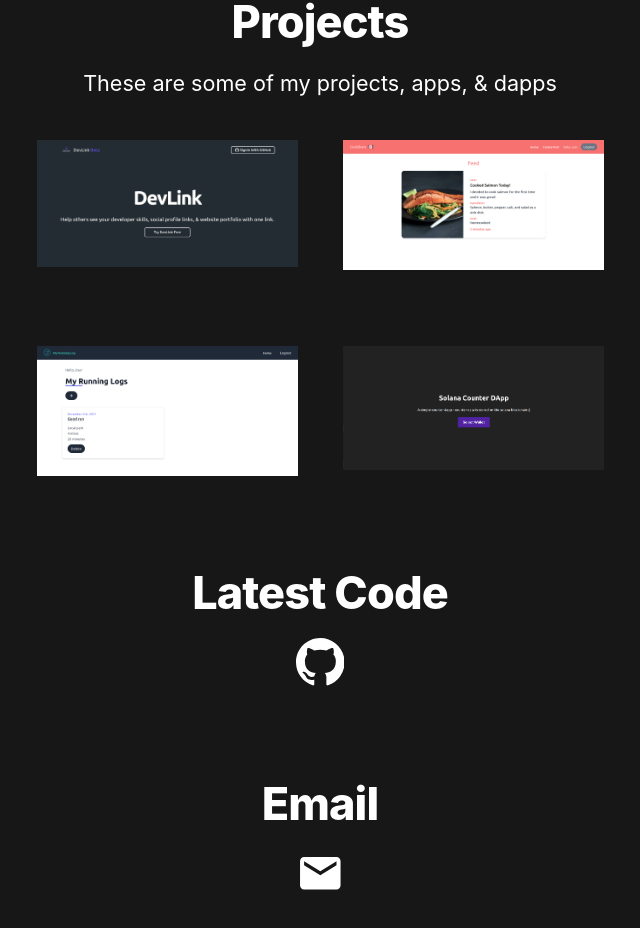
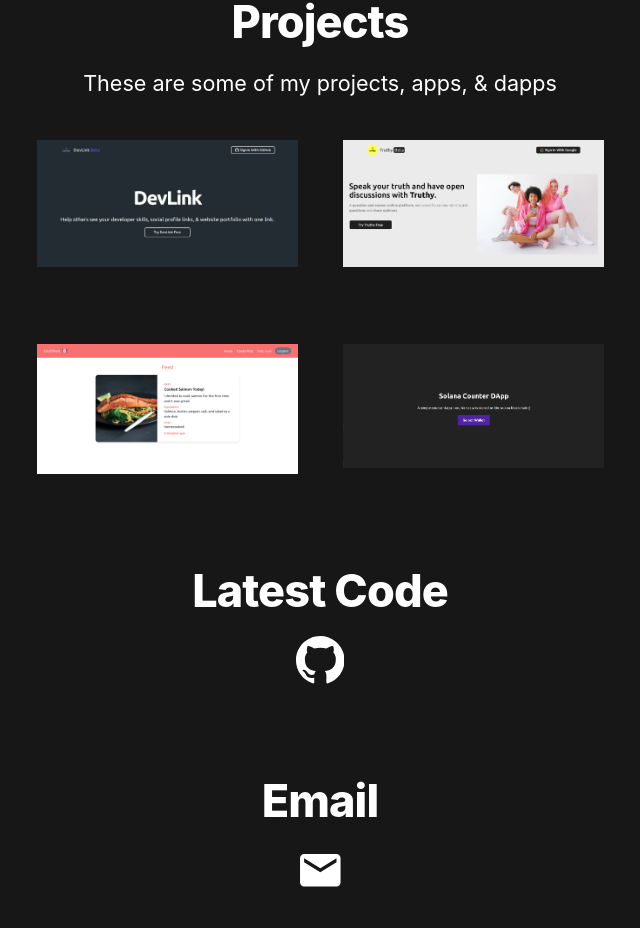
Before and after one commit to brysonbw/nuxt-portfolio-website, a Next.js app: page /portfolio in a window 1280 px wide. Shown: the part 981-1909 px from the top of the page, without its empty margins (320-960 px from the left). Built offline with nearby package versions, Linux system fonts and the light colour scheme.

Commit message:
updated projects

```diff
--- a/components/Projects.js
+++ b/components/Projects.js
@@ -29,6 +29,18 @@ export default function Projects() {
 
 
        <div className='transition  ease-in-out  hover:scale-105 duration-300 mt-7'>
+           <a href="https://truthy-sbs.web.app/"
+              className="mx-auto md:mx-0 ">
+               <img src='/images/truthy-app.jpg'
+                   width={1240}
+                   height={620}
+                  layout="responsive"
+                    alt="truthy-app-preview-img" />
+           </a>
+           </div>
+
+
+       <div className='transition  ease-in-out  hover:scale-105 duration-300 mt-7'>
                 <a href="https://grubshare.netlify.app/"
               className="mx-auto md:mx-0 ">
                <Image src='/images/grubshare-app.jpg'
@@ -39,17 +51,6 @@ export default function Projects() {
            </a>
                 </div>
 
-
-                <div className='transition  ease-in-out  hover:scale-105 duration-300 mt-7'>
-           <a href="https://my-running-log.netlify.app/"
-              className="mx-auto md:mx-0 ">
-               <img src='/images/my-running-log-app.jpg'
-                   width={1240}
-                   height={620}
-                  layout="responsive"
-                    alt="my-running-log-app-preview-img" />
-           </a>
-           </div>
 
 
            <div className='transition  ease-in-out  hover:scale-105 duration-300 mt-7'>
```
Also changed, not shown: public/images/my-running-log-app.jpg (deleted), public/images/truthy-app.jpg (added).
